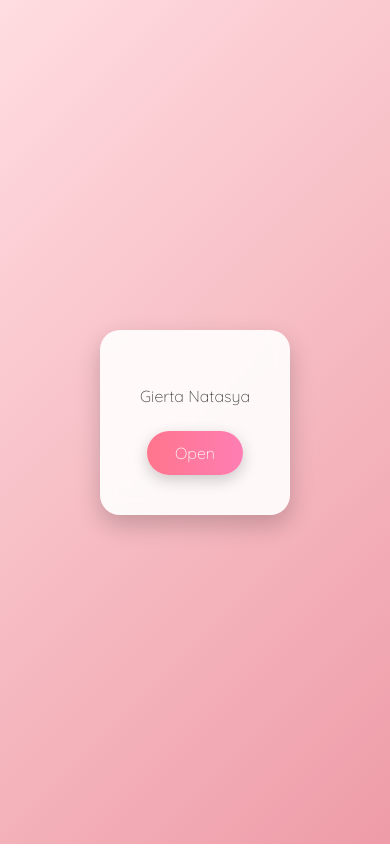
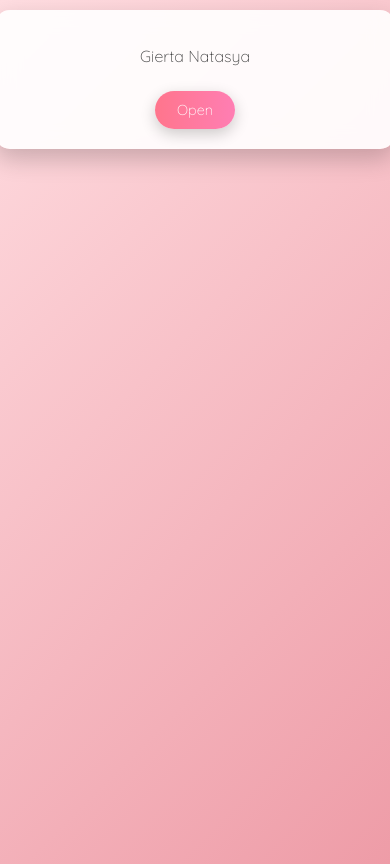
Before and after one commit to LockhartNox/gierta, a plain HTML site: page index.html in a window 390 px wide. Drawn offline with Linux system fonts and the light colour scheme.

Commit message:
Update index.html

```diff
--- a/index.html
+++ b/index.html
@@ -9,24 +9,29 @@
   <style>
     body {
       margin: 0;
-      padding: 0;
+      padding: 20px;
       font-family: 'Quicksand', sans-serif;
       background: linear-gradient(135deg, #ffdde1, #ee9ca7);
+      min-height: 100vh;
+      font-weight: 300;
       display: flex;
+      justify-content: center;
+    }
+    .container {
+      width: 100%;
+      max-width: 600px;
+      display: flex;
+      flex-direction: column;
       align-items: center;
-      justify-content: center;
-      height: 100vh;
-      overflow: hidden;
-      font-weight: 300; /* very light */
     }
     .card {
       background: rgba(255, 255, 255, 0.9);
       backdrop-filter: blur(10px);
       border-radius: 20px;
       box-shadow: 0 10px 25px rgba(0,0,0,0.2);
-      padding: 40px;
+      padding: 30px 20px;
       text-align: center;
-      max-width: 500px;
+      width: 100%;
       animation: popIn 1s ease;
     }
     p {
@@ -57,12 +62,14 @@
     }
     .surprise {
       font-family: 'Dancing Script', cursive;
-      font-size: 1.6rem;
+      font-size: 1.4rem;
       line-height: 1.6;
       margin-top: 20px;
       color: #444;
-      font-weight: 400; /* Dancing Script is naturally light */
+      font-weight: 400;
       animation: fadeIn 1.5s ease forwards;
+      white-space: pre-line;
+      text-align: left; /* biar lebih enak dibaca di hp */
     }
     @keyframes popIn {
       from { transform: scale(0.8); opacity: 0; }
@@ -81,13 +88,31 @@
       pointer-events: none;
       z-index: 0;
     }
+    /* mobile tweaks */
+    @media (max-width: 600px) {
+      body {
+        padding: 10px;
+      }
+      .card {
+        padding: 20px 15px;
+        border-radius: 15px;
+      }
+      .surprise {
+        font-size: 1.2rem;
+      }
+      button {
+        font-size: 0.9rem;
+        padding: 10px 22px;
+      }
+    }
   </style>
 </head>
 <body>
   <canvas id="confetti"></canvas>
+  <div class="container">
     <div class="card">
       <p>Gierta Natasya</p>
-    <button id="revealBtn">Open </button>
+      <button id="revealBtn">Open</button>
       <div id="surpriseMsg" class="hidden surprise">
         U know, I’ve been trying to come up with something clever, something Shakespeare would probably be proud of.
         But every time I think too hard, I just end up staring at u and forgetting the lines.
@@ -95,7 +120,8 @@
         u make me laugh, u make me smile, and u make this whole world feel less complicated (joking, more complicated but fun).
         And honestly I really wanna do this in person, cause it will be more memorable and remembered…
         I don’t want to overthink it anymore, I’m gonna shoot my shot.
-      So here is my question, plain and simple:  Can I be yours?
+        So here is my question, plain and simple: Can I be yours?
+      </div>
     </div>
   </div>
 
```
Lines whose indentation alone changed are shown as unchanged.
